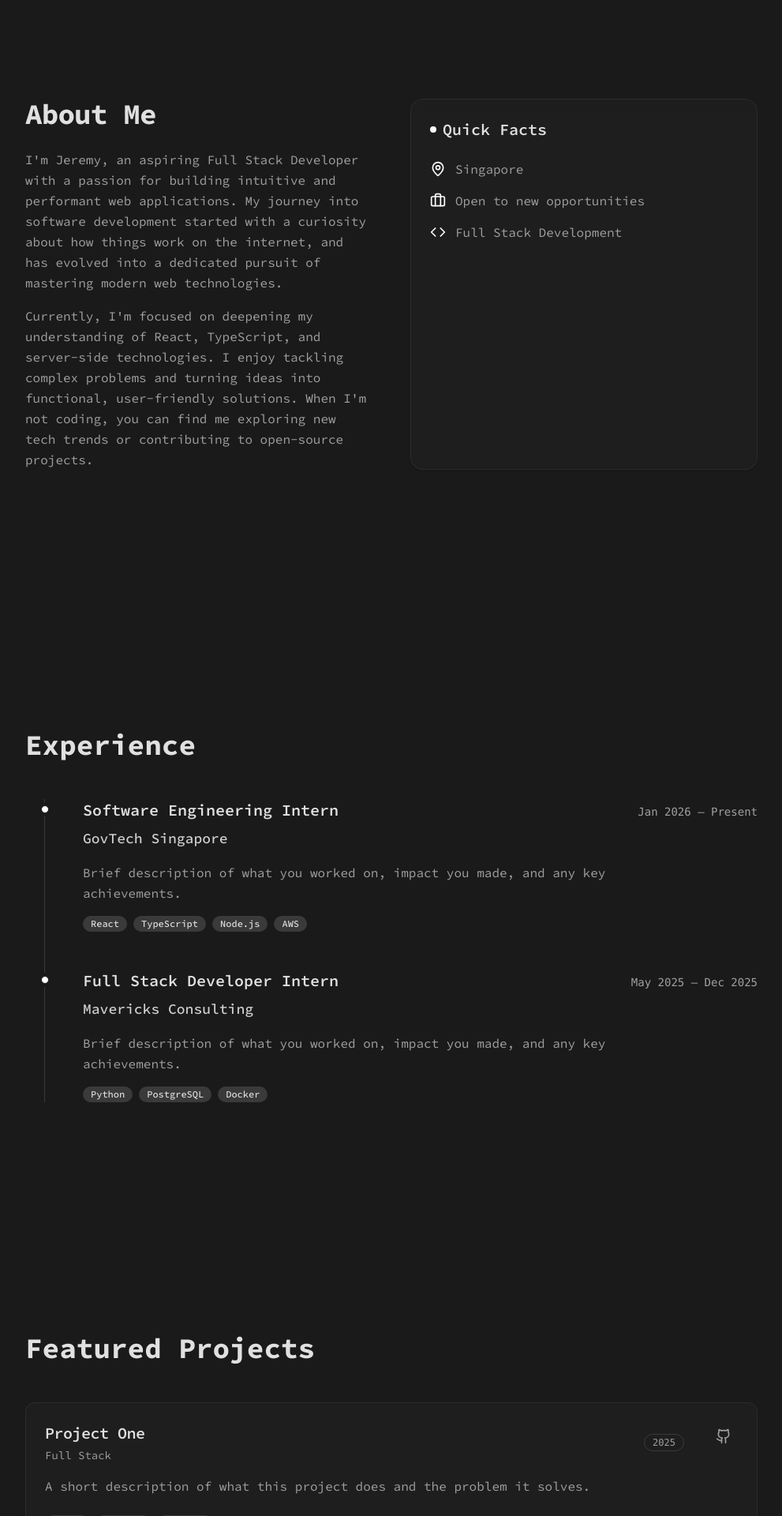
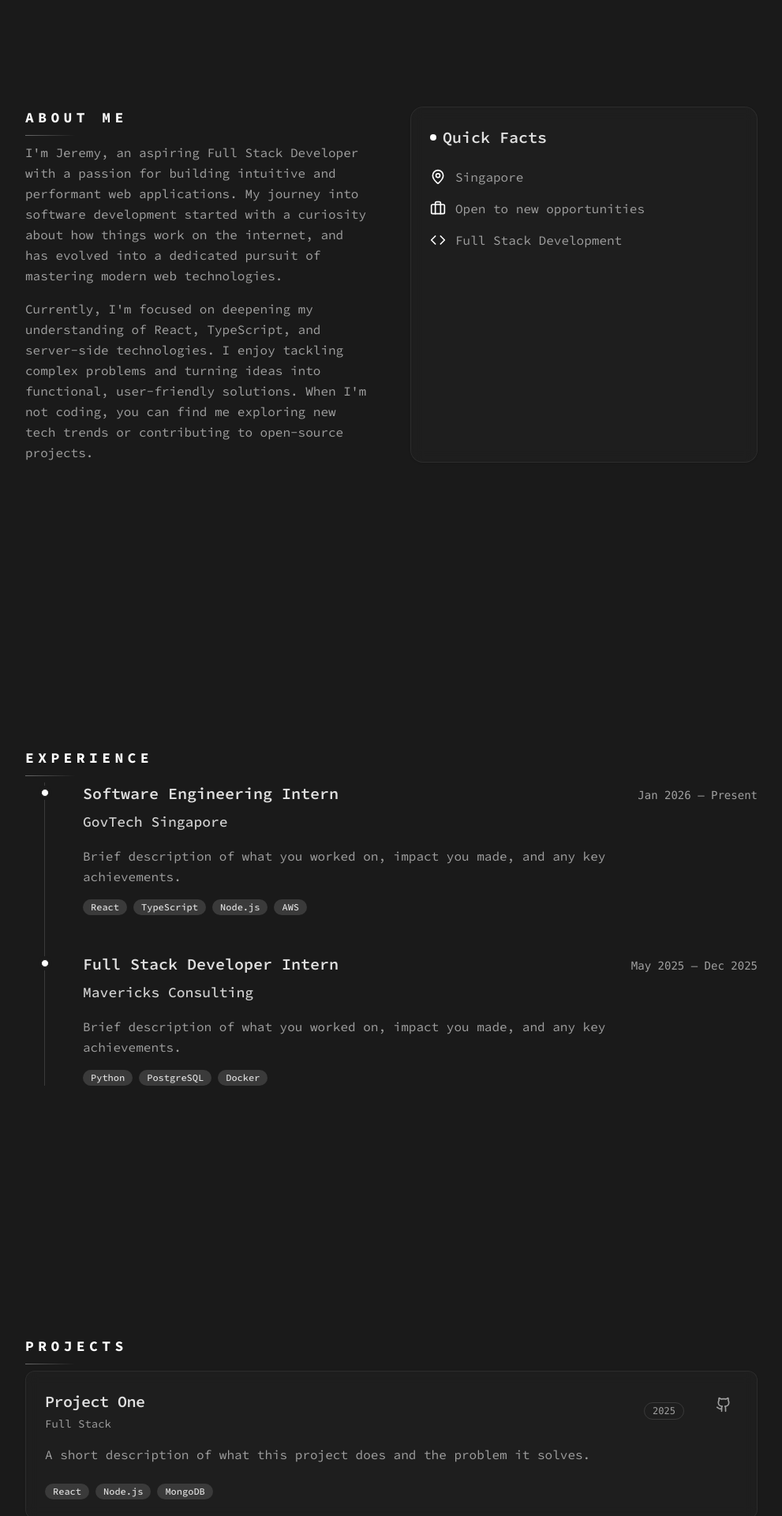
Before and after one commit to jereeemyyyy/jereeemyyyy.github.io, a React (Vite) app: page / in a window 1280 px wide. Shown: the part 840-2760 px from the top of the page at 79% size, without its empty margins (144-1135 px from the left). Built offline with nearby package versions, Linux system fonts and the light colour scheme.

Commit message:
change subsection font size

```diff
--- a/src/components/About.tsx
+++ b/src/components/About.tsx
@@ -29,7 +29,11 @@ export function About() {
           className="grid grid-cols-1 md:grid-cols-2 gap-12"
         >
           <motion.div variants={item}>
-            <h2 className="text-4xl font-bold mb-6 tracking-tight">About Me</h2>
+            {/* <h2 className="text-4xl font-bold mb-6 tracking-tight">About Me</h2> */}
+            <h3 className="text-muted-foreground tracking-[0.3em] text-lg uppercase font-bold text-white mb-2">About Me</h3>
+            <div className="flex items-center gap-3 mb-2">
+              <div className="w-16 h-[1px] bg-gradient-to-r from-foreground/40 to-transparent"></div>
+            </div>
             <div className="text-muted-foreground leading-relaxed space-y-4">
               <p>
                 I'm Jeremy, an aspiring Full Stack Developer with a passion for building intuitive and performant web applications.
--- a/src/components/Experience.tsx
+++ b/src/components/Experience.tsx
@@ -27,14 +27,19 @@ export function Experience() {
           viewport={{ once: true, amount: 0.2 }}
           variants={container}
         >
-          <motion.h2
+          {/* <motion.h2
             initial={{ opacity: 0, y: 20 }}
             whileInView={{ opacity: 1, y: 0 }}
             transition={{ duration: 0.5 }}
             className="text-4xl font-bold mb-12"
           >
             Experience
-          </motion.h2>
+          </motion.h2> */}
+
+          <h3 className="text-muted-foreground tracking-[0.3em] text-lg uppercase font-bold text-white mb-2">Experience</h3>
+            <div className="flex items-center gap-3 mb-2">
+              <div className="w-16 h-[1px] bg-gradient-to-r from-foreground/40 to-transparent"></div>
+            </div>
 
           <div className="relative border-l border-border ml-3 md:ml-6 space-y-12">
             {experiences.map((exp) => (
--- a/src/components/Projects.tsx
+++ b/src/components/Projects.tsx
@@ -29,14 +29,19 @@ export function Projects() {
           viewport={{ once: true, amount: 0.2 }}
           variants={container}
         >
-          <motion.h2
+          {/* <motion.h2
             initial={{ opacity: 0, y: 20 }}
             whileInView={{ opacity: 1, y: 0 }}
             transition={{ duration: 0.5 }}
             className="text-4xl font-bold mb-12"
           >
             Featured Projects
-          </motion.h2>
+          </motion.h2> */}
+
+          <h3 className="text-muted-foreground tracking-[0.3em] text-lg uppercase font-bold text-white mb-2">Projects</h3>
+            <div className="flex items-center gap-3 mb-2">
+              <div className="w-16 h-[1px] bg-gradient-to-r from-foreground/40 to-transparent"></div>
+            </div>
 
           <div className="grid grid-cols-1 md:grid-cols-2 gap-8">
             {projects.map((project) => (
--- a/src/components/Skills.tsx
+++ b/src/components/Skills.tsx
@@ -32,14 +32,19 @@ export function Skills() {
           viewport={{ once: true, amount: 0.2 }}
           variants={container}
         >
-          <motion.h2
+          {/* <motion.h2
             initial={{ opacity: 0, y: 20 }}
             whileInView={{ opacity: 1, y: 0 }}
             transition={{ duration: 0.5 }}
             className="text-4xl font-bold mb-12"
           >
             Skills
-          </motion.h2>
+          </motion.h2> */}
+
+          <h3 className="text-muted-foreground tracking-[0.3em] text-lg uppercase font-bold text-white mb-2">Skills</h3>
+            <div className="flex items-center gap-3 mb-2">
+              <div className="w-16 h-[1px] bg-gradient-to-r from-foreground/40 to-transparent"></div>
+            </div>
 
           <div className="grid grid-cols-1 md:grid-cols-2 lg:grid-cols-4 gap-8">
             {skillCategories.map((cat) => (
```
